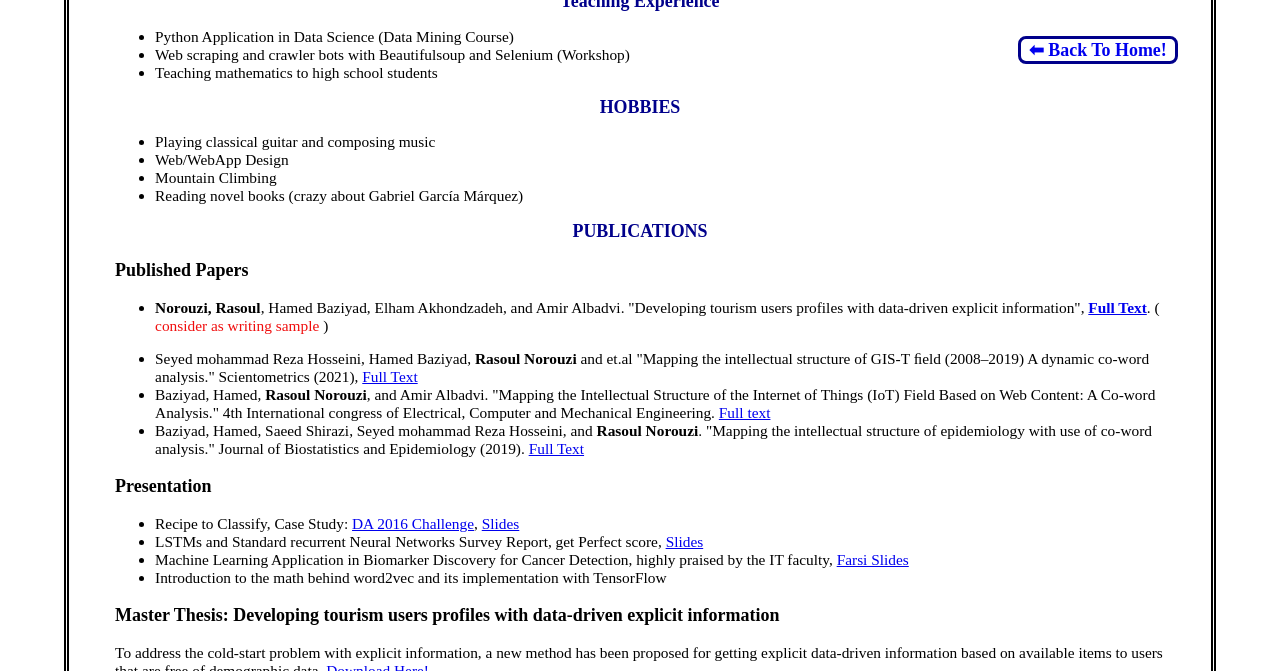
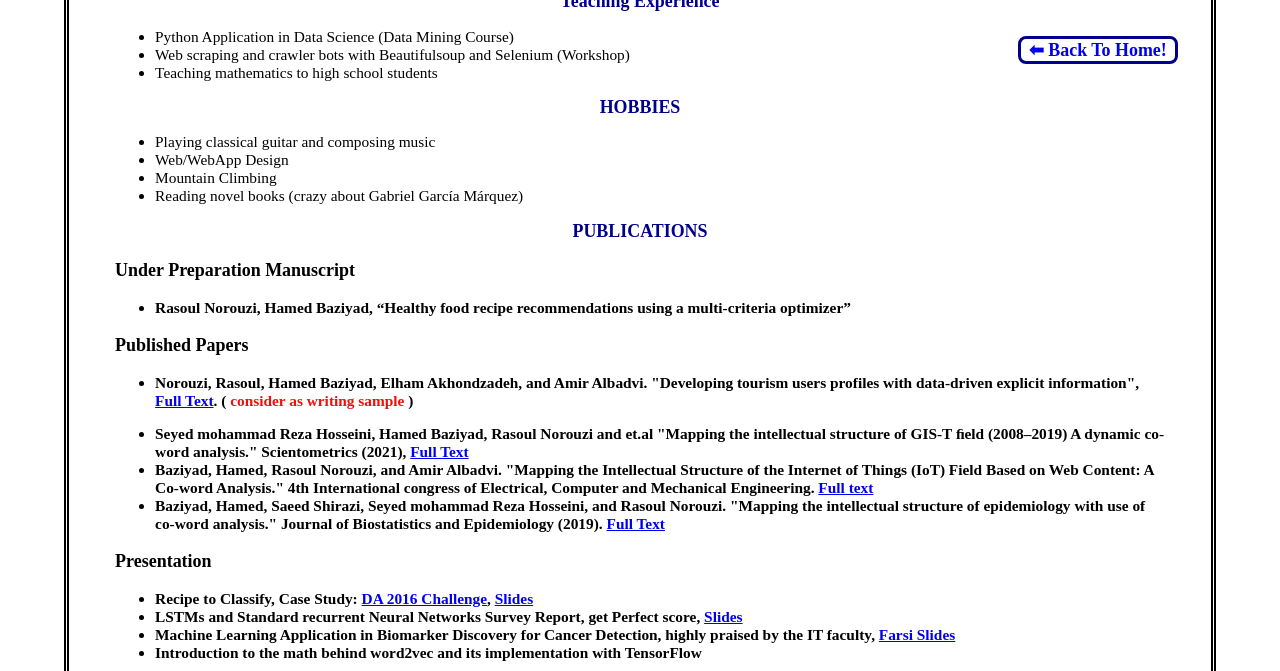
Before and after one commit to rasoulnorouzi/rasoulnorouzi.github.io, a Jekyll site: the page cv.html, which Jekyll copies as it is, in a window 1280 px wide and 900 px high, scrolled down 1850 px, cut to the strip 0-671 px from the top of the window. Built offline with Jekyll 4.4.1, drawn with Linux system fonts in a browser that asks for light colours.

Commit message:
Update cv.html

```diff
--- a/cv.html
+++ b/cv.html
@@ -152,6 +152,10 @@
 
     <!-- PUBLICATIONS -->
     <h2 class="title">PUBLICATIONS</h2>
+    <h3>Under Preparation Manuscript</h3>
+        <ul>
+            <li><b>Rasoul Norouzi<b>, Hamed Baziyad, “Healthy food recipe recommendations using a multi-criteria optimizer” </li>
+        </ul>
     <h3> Published Papers </h3>
     <ul>
         <li><p> <b>Norouzi, Rasoul</b>, Hamed Baziyad, Elham Akhondzadeh, and Amir Albadvi. "Developing tourism users profiles with data-driven explicit information", <a href="https://www.hindawi.com/journals/mpe/2022/6536908/"><b>Full Text</b></a>. (<span style="color:rgb(240, 14, 14);"> consider as writing sample </span>)</p></li>
```
